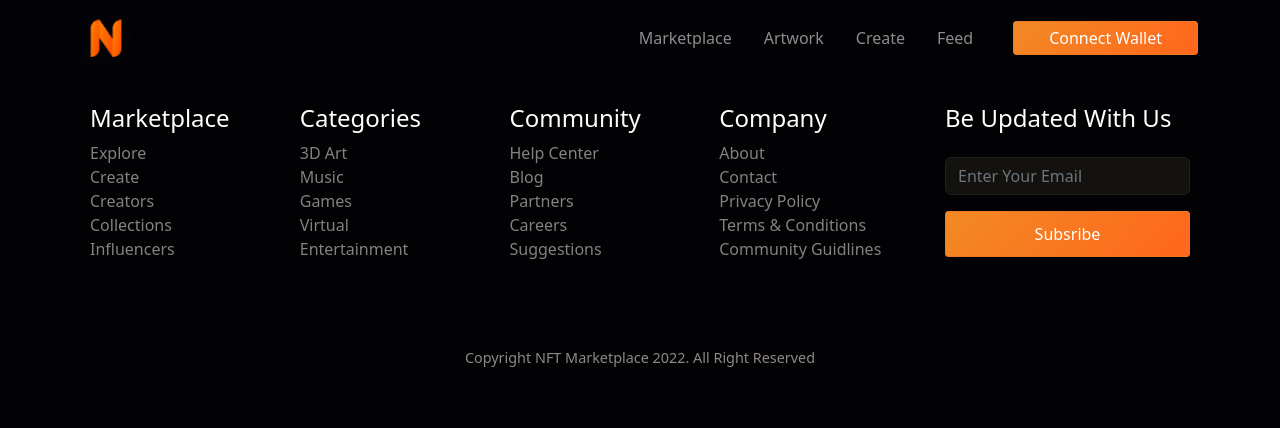
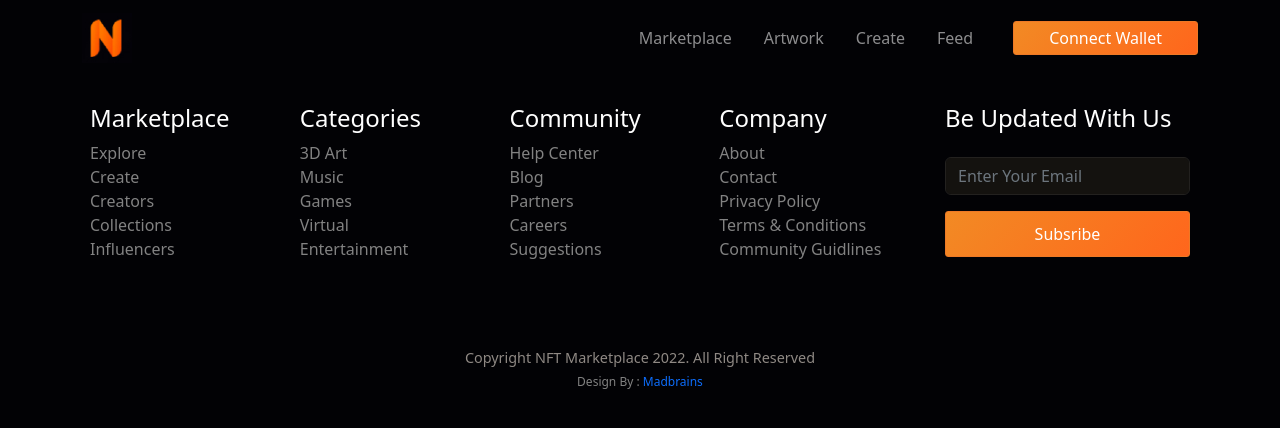
Before and after one commit to hanafiabdilah/nft-marketplace, a React (Create React App) app: page /tes in a window 1280 px wide. Shown: the top 428 px of the page. Built offline with nearby package versions, Linux system fonts and the light colour scheme.

Commit message:
design url footer bottom

```diff
--- a/src/assets/scss/index.scss
+++ b/src/assets/scss/index.scss
@@ -451,6 +451,11 @@ footer {
             color: #8f8984;
             font-size: 0.9em;
         }
+
+        small {
+            color: #828282;
+            font-size: 0.75em;
+        }
     }
 }
 
--- a/src/components/Footer/Bottom.js
+++ b/src/components/Footer/Bottom.js
@@ -4,6 +4,7 @@ export default function Bottom() {
     return (
         <Col className="bottom text-center">
             <p className="mb-0">Copyright NFT Marketplace 2022. All Right Reserved</p>
+            <small>Design By : <a href="https://www.figma.com/@madbrains">Madbrains</a></small>
         </Col>
     )
 }
```
